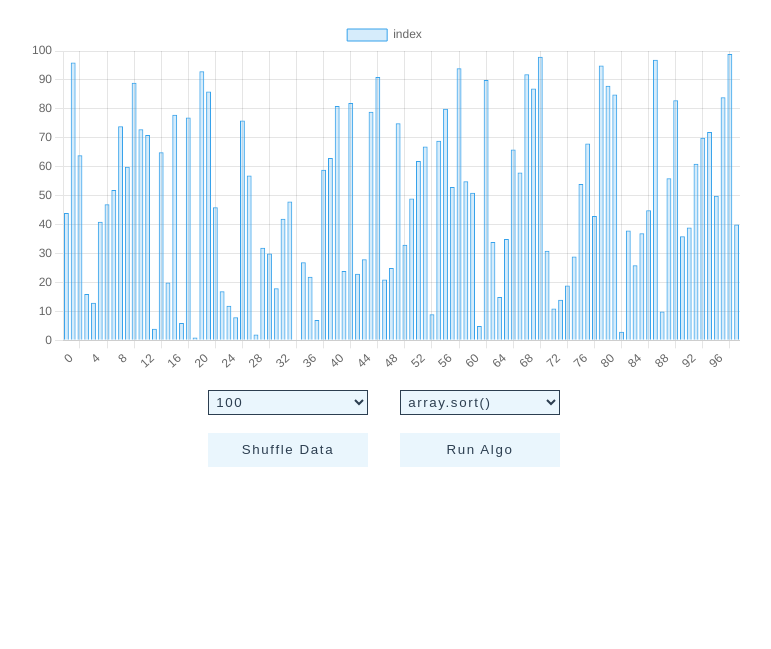
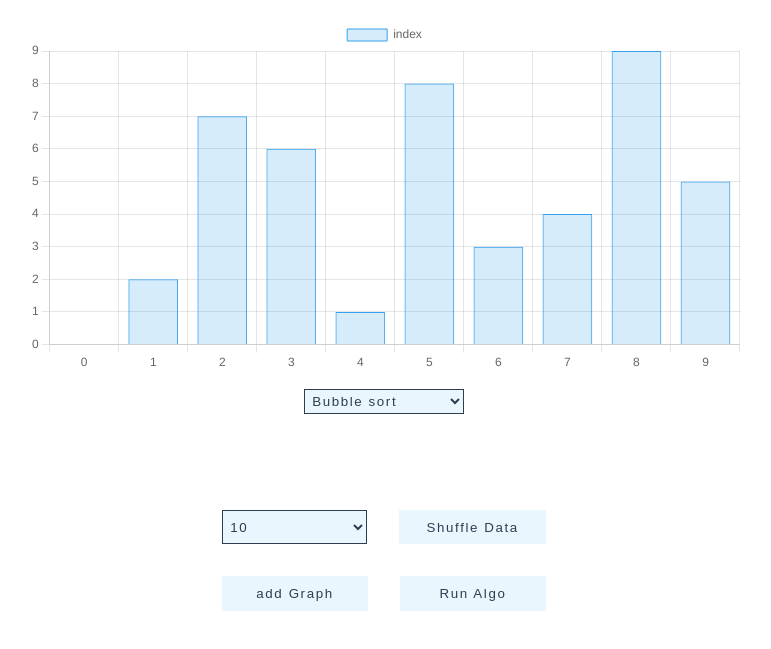
Before and after one commit to Adrien35240/algos-book, a website built with Vite: page index.html in a window 1280 px wide. Shown: the part 69-718 px from the top of the page, without its empty margins (256-1027 px from the left). Built offline with nearby package versions, Linux system fonts and the light colour scheme.

Commit message:
refactor

```diff
--- a/bin/algos/bubbleSort.js
+++ b/bin/algos/bubbleSort.js
@@ -1,12 +1,14 @@
-export function bubbleSort(array) {
-    for (let i = 0; i < array.length; i++) {
-        for (let j = 0; j < array.length; j++) {
-            if (array[j] > array[j + 1]) {
-                let temp = array[j];
-                array[j] = array[j + 1];
-                array[j + 1] = temp;
-            }
+export  function bubbleSort(chart) {
+    for (let i = 0; i < chart.data.length; i++) {
+        for (let j = 0; j < chart.data.length; j++) {
+           setTimeout(function () {
+                if (chart.data[j] > chart.data[j + 1]) {
+                    let temp = chart.data[j];
+                    chart.data[j] = chart.data[j + 1];
+                    chart.data[j + 1] = temp;
+                     chart.update();
+                }
+            }, 1);
         }
     }
-    return array;
 }
--- a/bin/algos/selectionSort.js
+++ b/bin/algos/selectionSort.js
@@ -1,5 +1,5 @@
 
-export function selectionSort(data) {
+export function selectionSort(ctx, data) {
     let n = data.length;
 
     for (let i = 0; i < n; i++) {
--- a/bin/class/graph.js
+++ b/bin/class/graph.js
@@ -2,28 +2,14 @@ import Chart from 'chart.js/auto';
 export class graph {
     data = []
     label = []
-    chart = null
-    constructor() {
+    constructor(id, ctx, data, label) {
+        this.id = id
+        this.ctx = ctx,
+            this.data = data,
+            this.label = label
     }
-    generateData(max) {
-        for (let i = 0; i < max; i++) {
-            this.data.push(i)
-            this.label.push(`${i}`)
-        }
-        this.data = this.shuffle(this.data)
-    };
-    shuffle(array) {
-        let currentIndex = array.length, randomIndex;
-        while (currentIndex != 0) {
-            randomIndex = Math.floor(Math.random() * currentIndex);
-            currentIndex--;
-            [array[currentIndex], array[randomIndex]] = [
-                array[randomIndex], array[currentIndex]];
-        }
-        return array;
-    }
-    createGraph(ctx) {
-       this.chart = new Chart(ctx, {
+    init() {
+        this.chart = new Chart(this.ctx, {
             type: 'bar',
             data: {
                 labels: this.label,
@@ -39,25 +25,18 @@ export class graph {
                     borderWidth: 1
                 }]
             },
-           options: {
-                animation:false
+            options: {
+                animation: false
             }
         })
     }
-    draw(ctx,max) {
-        this.generateData(max)
-        this.createGraph(ctx)
+    update() {
+        this.chart.update()
     }
-    reShuffle(ctx, max) {
-        this.data = []
-        this.label = []
-        this.chart.destroy()
-        this.generateData(max)
-        this.createGraph(ctx)
-    }
-    reDraw(ctx, data) {
+    shuffle(data,label) {
         this.chart.destroy()
         this.data = data
-        this.createGraph(ctx)
+        this.label = label
+        this.init()
     }
 }
--- /dev/null
+++ b/bin/functions/data.js
@@ -0,0 +1,24 @@
+export function generateData(max) {
+    let data = []
+    for (let i = 0; i < max; i++) {
+        data.push(i)
+    }
+   return data
+};
+export function generateLabel(max) {
+    let label = []
+    for (let i = 0; i < max; i++) {
+        label.push(i)
+    }
+    return label
+};
+export function shuffle(data) {
+    let currentIndex = data.length, randomIndex;
+    while (currentIndex != 0) {
+        randomIndex = Math.floor(Math.random() * currentIndex);
+        currentIndex--;
+        [data[currentIndex], data[randomIndex]] = [
+            data[randomIndex], data[currentIndex]];
+    }
+    return data;
+}
--- a/index.html
+++ b/index.html
@@ -6,39 +6,39 @@
     <meta name="viewport" content="width=device-width, initial-scale=1.0" />
     <title>Algos book</title>
   </head>
+
   <body class="app">
-
     <h1>Algos Book</h1>
-        <div>
-          <canvas id="canvas"></canvas>
+    <div class="canvas__container" id="canvas__container">
     </div>
     <div class="btn__container">
       <div class="actions">
         <select id="maxBtn" class="btn select">
+          <option selected value="10">10</option>
+          <option value="50">50</option>
           <option value="100">100</option>
+          <option value="200">200</option>
           <option value="500">500</option>
-              <option value="1000">1000</option>
-              <option value="2000">2000</option>
-              <option value="5000">5000</option>
-              <option value="10000">10000</option>
-              <option value="50000">50000</option>
-              <option value="100000">100000</option>
         </select>
         <button class="btn" id="shuffle__btn">Shuffle Data</button>
       </div>
       <div class="actions">
-            <select class="btn select" id="algo__btn" >
-                <option value="array.sort()">array.sort()</option>
-                <option value="Selection sort">Selection Sort</option>
+        <button class="btn create"
+                id="add__btn">add Graph</button>
+        <button class="btn algo" id="run__btn">Run Algo</button>
+      </div>
+    </div>
+    <script type="module" src="/main.js"></script>
+    <!-- template canvas -->
+    <template id="canvas__template">
+      <div class="algo__container">
+        <canvas class="canvas"></canvas>
+        <select class="btn select" id="algo__btn">
           <option value="Bubble sort">Bubble sort</option>
         </select>
-            <button class="btn" id="run__btn">Run Algo</button>
+        <div class="result" id="result"></div>
       </div>
-        </div>
-          <div class="result"
-               id="result"></div>
-
-    <script type="module" src="/main.js"></script>
-
+    </template>
+    <!-- template canvas -->
   </body>
 </html>
--- a/main.js
+++ b/main.js
@@ -1,44 +1,87 @@
-import './style.css'
-import { graph } from './bin/class/graph'
-import { sortJs } from './bin/algos/sortJs'
-import { selectionSort } from './bin/algos/selectionSort'
-import { bubbleSort } from './bin/algos/bubbleSort'
-const init = {
-    ctx : document.getElementById('canvas').getContext('2d'),
-  max: 100,
-  algoSelected: 'array.sort()',
-  sortedData : null,
-  graph: new graph(),
-    drawGraph:() => {
-      init.graph.draw(init.ctx, init.max)
+import "./style.css";
+import { graph } from "./bin/class/graph";
+import { sortJs } from "./bin/algos/sortJs";
+import { selectionSort } from "./bin/algos/selectionSort";
+import { bubbleSort } from "./bin/algos/bubbleSort";
+import { generateData, generateLabel, shuffle } from "./bin/functions/data";
+const app = {
+  selectMax: null,
+  max: 10,
+  template: null,
+  canvasContainer: null,
+  canvasId: 0,
+  ctx: null,
+  data: null,
+  label: null,
+  chart: null,
+  runBtn: null,
+  shuffleBtn:null,
+  arrayChart: [],
+  addBtn:null,
+  init() {
+    //select nbr data
+    app.selectMax = document.getElementById("maxBtn");
+    app.selectMax.addEventListener("change", () => {
+      app.max = app.selectMax.value;
+      console.log(app.max)
+      app.arrayChart.forEach(chart => {
+        console.log('change')
+        app.randomizeData(app.max)
+        chart.shuffle(app.data,app.label)
+      })
+    });
+    //btn 'run algo'
+    app.runBtn = document.getElementById('run__btn')
+    app.runBtn.addEventListener('click', () => {
+      for (let i = 0; i < app.arrayChart.length; i++){
+         console.log(app.arrayChart)
+         bubbleSort(app.arrayChart[i])
+       }
+
+    })
+    //btn shuffle data
+    app.shuffleBtn = document.getElementById('shuffle__btn')
+    app.shuffleBtn.addEventListener('click', () => {
+      app.randomizeData(app.max)
+      app.arrayChart.forEach(chart => {
+        chart.shuffle(app.data,app.label)
+      })
+    })
+    // add btn
+    app.addBtn = document.getElementById('add__btn')
+    app.addBtn.addEventListener('click', () => {
+      app.canvasId++
+      app.createTemplate(app.canvasId)
+    })
   },
-  shuffleBtn: document.getElementById('shuffle__btn').addEventListener('click', () => {
-    init.graph.reShuffle(init.ctx,init.max)
-  }),
-  runBtn: document.getElementById('run__btn').addEventListener('click', () => {
-    let timeStart = Date.now()
-    if (init.algoSelected === 'array.sort()') {
-      init.sortedData = sortJs(init.graph.data)
-    }
-    if (init.algoSelected === 'Selection sort') {
-      init.sortedData = selectionSort(init.graph.data)
-    }
-    if (init.algoSelected === 'Bubble sort') {
-      init.sortedData = bubbleSort(init.graph.data)
-    }
-    init.graph.reDraw(init.ctx,init.sortedData)
-    let timeEnd = Date.now()
-    let elaspedTime = ((timeEnd - timeStart) / 1000).toFixed(2)
-    document.getElementById('result').innerHTML = `Tableau de <span class="result__text">${init.max}</span>, trier en <span class="result__text">${elaspedTime}</span> s</br> avec l'algo: <span class="result__text">${init.algoSelected}</span>.`
-  }),
-  maxBtn: document.getElementById('maxBtn').addEventListener('change', () => {
-    init.max = document.getElementById('maxBtn').value
-    init.graph.reShuffle(init.ctx, init.max)
-  }),
-  algoBtn: document.getElementById('algo__btn').addEventListener('change', () => {
-    init.algoSelected = document.getElementById('algo__btn').value
-  })
-}
-window.addEventListener('DOMContentLoaded', () => {
-  init.drawGraph()
-})
+  randomizeData(max) {
+    app.data = generateData(max)
+    app.label = generateLabel(max)
+    app.data = shuffle(app.data,app.label)
+    return app.data
+  },
+  createTemplate(id) {
+    app.canvasContainer = document.getElementById("canvas__container");
+    app.randomizeData(app.max)
+    // -------template--------
+    app.template = document.getElementById("canvas__template");
+    let clone = document.importNode(app.template.content, true)
+    const canvas = clone.querySelectorAll('canvas')
+    canvas[0].setAttribute("id", `canvas${id}`)
+    app.canvasContainer.appendChild(clone)
+    // -------template--------
+    app.ctx = document.getElementById(`canvas${id}`).getContext('2d')
+    app.chart = new graph(app.canvasId, app.ctx, app.data, app.label)
+    // tableau de graphs
+    app.arrayChart.push(app.chart)
+    app.chart.init()
+  },
+  updateChart() {
+
+  },
+};
+
+window.addEventListener("DOMContentLoaded", () => {
+  app.init();
+  app.createTemplate(app.canvasId)
+});
--- a/style.css
+++ b/style.css
@@ -10,9 +10,23 @@ html {
   flex-direction: column;
   align-items: center;
 }
+.canvas__container{
+  display: flex;
+  justify-content: center;
+  flex-wrap: wrap;
+  width: 100%;
+}
+.algo__container{
+  display: flex;
+  align-items: center;
+  flex-direction: column;
+  width: auto;
+}
 .btn__container{
     display: flex;
+    flex-direction: column;
     justify-content: center;
+    align-items: center;
 }
 .btn{
   background-color: rgba(54, 163, 235, 0.1);
@@ -22,20 +36,22 @@ html {
   border: none;
   width: 10rem;
   letter-spacing: .1rem;
+  transition: ease-in-out .2s background-color;
+
 }
 .btn:hover{
   background-color: rgba(54, 162, 235, 0.3);
 }
 canvas{
-  width: 80ch;
+  width: 40ch;
   height: auto;
 }
 .actions{
   display: flex;
-  flex-direction: column;
+  flex-direction: row;
+  width: 40ch;
 }
 .select{
-  margin-bottom: .1rem;
   padding: .2rem;
   border: 1px solid #2c3e50;;
 }
@@ -53,3 +69,15 @@ canvas{
   padding: .4rem;
   border-radius: 10px;
 }
+.algo{
+  width: 100%;
+}
+.algo:hover{
+  background-color: #2ecc7050;
+}
+.create{
+  width: 100%;
+}
+.create:hover{
+  background-color: #f1c40f50;
+}
```
Also changed, not shown: assets/cards.json (deleted, +0 -56 lines). Lines whose indentation alone changed are shown as unchanged.
